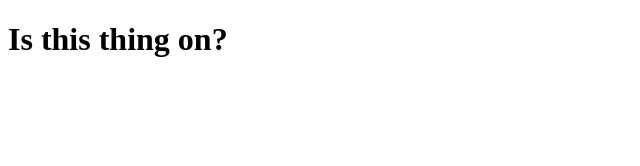
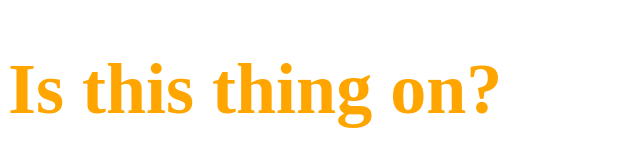
Before and after one commit to lennymd/cimx43, a plain HTML site: page javascript/index.html in a window 1280 px wide. Shown: the whole page, without its empty margins (0-640 px from the left). Drawn offline with nearby package versions, Linux system fonts and the light colour scheme.

Commit message:
today's class

```diff
--- /dev/null
+++ b/javascript/cerulean.js
@@ -0,0 +1,119 @@
+// PART 1
+console.log('is this cerulean page on?');
+console.log(2312321);
+console.log('2' + 2);
+
+// Variables
+
+green;
+red = '#f9423a';
+console.log(red);
+
+var blue;
+var green = '#556b2f';
+console.log(green);
+
+let name;
+const _gravity = 9.8;
+
+var garden;
+function gravity_moon() {
+  garden = 'jersey';
+  const gravity = _gravity / 6;
+  console.log(gravity);
+}
+
+gravity_moon();
+console.log(garden);
+console.log(_gravity);
+// console.log(gravity);
+
+let my_color_list = [
+  '#f9423a',
+  '#556b2f',
+  '#bada55',
+  'lavender',
+  'cerulean',
+  'goldenrod',
+];
+
+console.log(my_color_list);
+console.log(my_color_list[3]);
+console.log(my_color_list.length);
+
+// CONDITIONALS
+
+let h1 = d3.select('h1');
+let h1_jquery = $('h1');
+
+console.log(2 == '2');
+
+// this runs because "false is false" is a true statement.
+const should_color_change = true;
+if (should_color_change) {
+  // CASE: should_color_change is true. Change the color of the heading.
+  h1.style('color', my_color_list[3]);
+} else {
+  // CASE: should_color_change is false. Do nothing and tell the coder nothing changes.
+  console.log('color does not change');
+}
+
+// this runs!
+if (2 + 2 == 4) {
+  console.log("we're not in in 1984");
+}
+// This never runs because 4 is not equal to 5
+if (2 + 2 == 5) {
+  console.log("we're in 1984");
+}
+
+// This will run because 4 is not equal to 5. You make a not equal comparison by puttin ! before ==.
+if (2 + 2 != 5) {
+  console.log(2 + 2);
+  h1.style('color', 'orange');
+}
+
+let my_name = 'Lenny';
+if (my_name.length < 4) {
+  console.log('Hello', my_name);
+} else if (my_name.length == 1) {
+  if (my_name == '1') {
+    console.log('Hi One');
+  }
+} else {
+  console.log('Howdy!');
+}
+
+// With logic, AND needs both conditions to be true
+if (should_color_change && my_name.length > 4) {
+  // CASE should_color_change is true AND my name is longer than 4 characters. Only time this runs.
+  console.log(
+    'should_color_change is true and my_name is longer than 4 characters'
+  );
+}
+
+// With logic, using OR just needs 1 of the 2 conditions to be true to work
+let today = 'Thursday';
+if (should_color_change || today == 'Wednesday') {
+  h1.style('font-size', '54pt');
+}
+
+let pick_color = 1;
+
+function pickAColor(number) {
+  switch (number) {
+    case 1:
+      console.log('pick color 1');
+      console.log(my_color_list[number]);
+
+      break;
+    case 2:
+      console.log('pick color 2');
+      console.log(my_color_list[number]);
+      break;
+    default:
+      console.log('pick something else');
+  }
+}
+
+pickAColor(3);
--- a/javascript/index.html
+++ b/javascript/index.html
@@ -13,7 +13,12 @@
     <script>
       // Put javascript here
     </script>
+
     <!-- put javascript somewhere else and load it. -->
-    <script src="./goldenrod.js"></script>
+    <script src="https://d3js.org/d3.v5.min.js"></script>
+    <script src="https://code.jquery.com/jquery-3.6.0.min.js"></script>
+
+    <!-- <script src="./goldenrod.js"></script> -->
+    <script src="./cerulean.js"></script>
   </body>
 </html>
```
